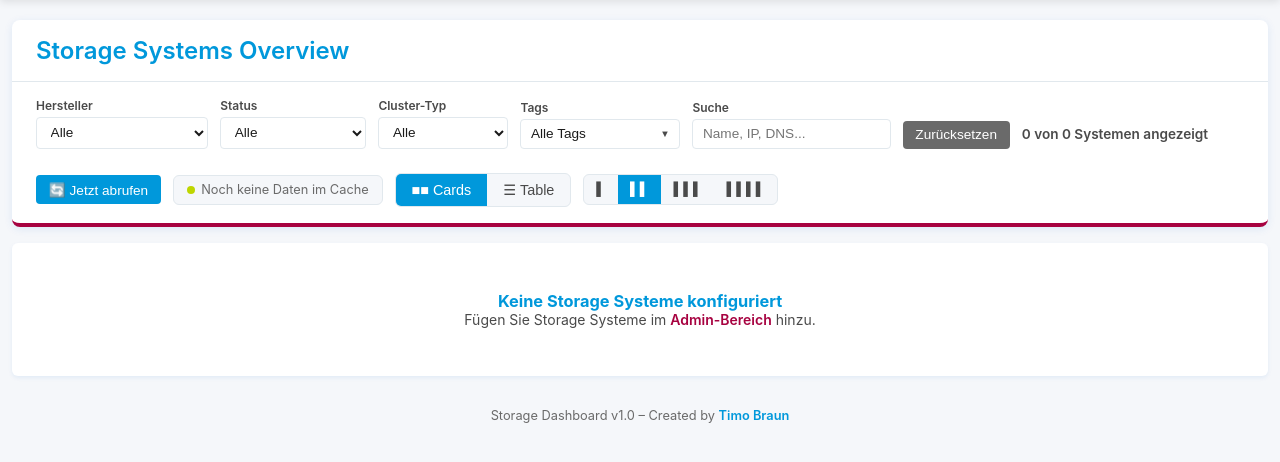
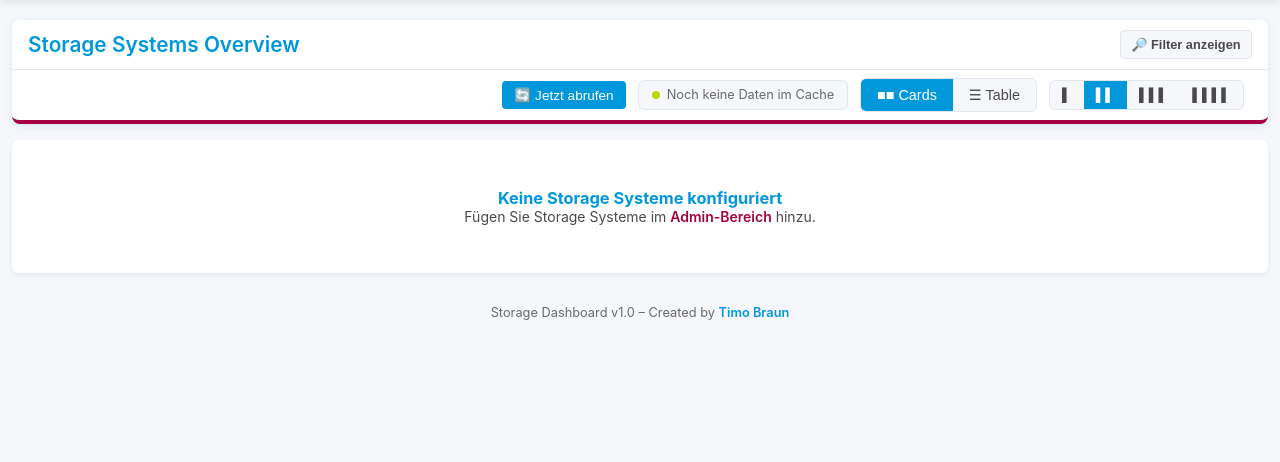
Before and after one commit to TimUx/storage-dashboard, a Flask app: page /dashboard in a window 1280 px wide. Shown: the part 102-564 px from the top of the page. Run offline with Flask 3, Linux system fonts and the light colour scheme; data comes from the database, SQL or seed files in the repository; data that the repository does not hold is empty.

Commit message:
fix: compact dashboard controls and default-collapsed filters
Make the dashboard header and control area denser across smaller viewports and add a filter toggle. Start with filters collapsed on every page load to keep the initial layout compact.

Made-with: Cursor

```diff
--- a/app/templates/dashboard.html
+++ b/app/templates/dashboard.html
@@ -54,22 +54,40 @@ body {
 }
 
 .overview-header {
-    padding: 1rem 1.5rem;
+    padding: 0.65rem 1rem;
     display: flex;
     justify-content: space-between;
     align-items: center;
+    gap: 0.75rem;
     border-bottom: 1px solid var(--border-light);
 }
 
 .overview-header h2 {
-    font-size: 1.5rem;
+    font-size: clamp(1rem, 2vw, 1.3rem);
     color: var(--brand-blue);
     margin: 0;
     font-weight: 600;
 }
 
 .overview-content {
-    padding: 1rem 1.5rem;
+    padding: 0.75rem 1rem;
+}
+
+.btn-filter-toggle {
+    border: 1px solid var(--border-light);
+    background: var(--bg-light);
+    color: var(--text-medium);
+    border-radius: 4px;
+    padding: 0.35rem 0.65rem;
+    font-size: 0.8rem;
+    font-weight: 600;
+    cursor: pointer;
+    white-space: nowrap;
+}
+
+.btn-filter-toggle:hover {
+    border-color: var(--brand-blue);
+    color: var(--brand-blue);
 }
 
 .dashboard-header {
@@ -620,8 +638,8 @@ body.table-view .systems-table {
 .controls-wrapper {
     display: flex;
     justify-content: space-between;
-    align-items: center;
-    gap: 1.5rem;
+    align-items: flex-start;
+    gap: 0.75rem;
     flex-wrap: wrap;
 }
 
@@ -643,7 +661,7 @@ body.table-view .systems-table {
 
 .filter-controls {
     display: flex;
-    gap: 0.75rem;
+    gap: 0.5rem;
     flex-wrap: wrap;
     align-items: flex-end;
     flex: 1;
@@ -791,9 +809,9 @@ body.table-view .systems-table {
     padding-top: 0;
     display: flex;
     justify-content: flex-end;
-    align-items: center;
-    flex-wrap: nowrap;
-    gap: 0.75rem;
+    align-items: flex-start;
+    flex-wrap: wrap;
+    gap: 0.5rem;
 }
 
 .actions-section h3 {
@@ -824,6 +842,121 @@ body.table-view .systems-table {
 .btn-collect-now:disabled {
     opacity: 0.6;
     cursor: not-allowed;
+}
+
+.overview-card.filters-collapsed .filter-section {
+    display: none;
+}
+
+.overview-card.filters-collapsed .controls-wrapper {
+    justify-content: flex-end;
+}
+
+.overview-card.filters-collapsed .overview-content {
+    padding-top: 0.5rem;
+    padding-bottom: 0.5rem;
+}
+
+@media (max-width: 1200px) {
+    .controls-wrapper {
+        flex-direction: column;
+        align-items: stretch;
+    }
+
+    .filter-controls {
+        width: 100%;
+    }
+
+    .actions-section {
+        width: 100%;
+        justify-content: flex-start;
+    }
+
+    .header-actions {
+        flex-wrap: wrap;
+        gap: 0.5rem;
+    }
+}
+
+@media (max-width: 900px) {
+    .container {
+        padding: 0.5rem;
+    }
+
+    .overview-header {
+        padding: 0.5rem 0.75rem;
+    }
+
+    .overview-header h2 {
+        font-size: 0.95rem;
+    }
+
+    .overview-content {
+        padding: 0.55rem 0.75rem;
+    }
+
+    .btn-filter-toggle {
+        padding: 0.25rem 0.5rem;
+        font-size: 0.75rem;
+    }
+
+    .filter-group label {
+        font-size: 0.68rem;
+    }
+
+    .filter-group select,
+    .filter-group input,
+    .tag-dropdown-btn {
+        min-width: 95px;
+        padding: 0.3rem 0.45rem;
+        font-size: 0.78rem;
+    }
+
+    .btn-reset,
+    .btn-collect-now {
+        padding: 0.3rem 0.55rem;
+        font-size: 0.75rem;
+    }
+
+    .refresh-indicator {
+        padding: 0.25rem 0.45rem;
+        font-size: 0.72rem;
+    }
+
+    #last-updated-label {
+        display: none;
+    }
+
+    .view-toggle button,
+    .column-selector button {
+        padding: 0.4rem 0.55rem;
+    }
+
+    .view-toggle button {
+        font-size: 0.75rem;
+    }
+
+    .view-toggle .btn-label {
+        display: none;
+    }
+
+    .column-selector {
+        display: none;
+    }
+}
+
+@media (max-width: 700px) {
+    .overview-header {
+        flex-wrap: wrap;
+    }
+
+    .controls-wrapper {
+        gap: 0.5rem;
+    }
+
+    .filter-controls {
+        gap: 0.4rem;
+    }
 }
 
 /* WebUI Links */
@@ -951,9 +1084,12 @@ body.table-view .systems-table {
 
 <div class="dashboard-content" id="dashboard-content">
 <!-- Combined Overview Card with Filters and Actions -->
-<div class="overview-card">
+<div class="overview-card" id="overview-card">
     <div class="overview-header">
         <h2>Storage Systems Overview</h2>
+        <button type="button" id="filter-toggle-btn" class="btn-filter-toggle" onclick="toggleFilters()" aria-expanded="true">
+            🔎 Filter ausblenden
+        </button>
     </div>
 
     <div class="overview-content">
@@ -1038,10 +1174,10 @@ body.table-view .systems-table {
                     </div>
                     <div class="view-toggle">
                         <button id="card-view-btn" class="active" onclick="switchView('card')">
-                            <span>&#x25A0;&#x25A0;</span> Cards
+                            <span>&#x25A0;&#x25A0;</span> <span class="btn-label">Cards</span>
                         </button>
                         <button id="table-view-btn" onclick="switchView('table')">
-                            <span>☰</span> Table
+                            <span>☰</span> <span class="btn-label">Table</span>
                         </button>
                     </div>
                     <div class="column-selector" title="Anzahl Spalten">
@@ -1544,6 +1680,7 @@ document.addEventListener('DOMContentLoaded', function() {
     switchView(savedView);
     const savedColumns = parseInt(localStorage.getItem('dashboard-columns') || '2', 10);
     setColumnCount(savedColumns); // validates and clamps to 1–4, default 2
+    setFiltersCollapsed(true); // Always start collapsed on page load
     applyFilters(); // Apply initial filters
 });
 
@@ -1813,6 +1950,23 @@ function updateTagDropdownLabel() {
     }
 }
 
+function setFiltersCollapsed(collapsed) {
+    const overviewCard = document.getElementById('overview-card');
+    const toggleBtn = document.getElementById('filter-toggle-btn');
+    if (!overviewCard || !toggleBtn) return;
+
+    overviewCard.classList.toggle('filters-collapsed', collapsed);
+    toggleBtn.textContent = collapsed ? '🔎 Filter anzeigen' : '🔎 Filter ausblenden';
+    toggleBtn.setAttribute('aria-expanded', String(!collapsed));
+    localStorage.setItem('dashboard-filters-collapsed', String(collapsed));
+}
+
+function toggleFilters() {
+    const overviewCard = document.getElementById('overview-card');
+    if (!overviewCard) return;
+    setFiltersCollapsed(!overviewCard.classList.contains('filters-collapsed'));
+}
+
 document.addEventListener('click', function(e) {
     const dropdown = document.getElementById('tag-dropdown');
     if (dropdown && !dropdown.contains(e.target)) {
```
